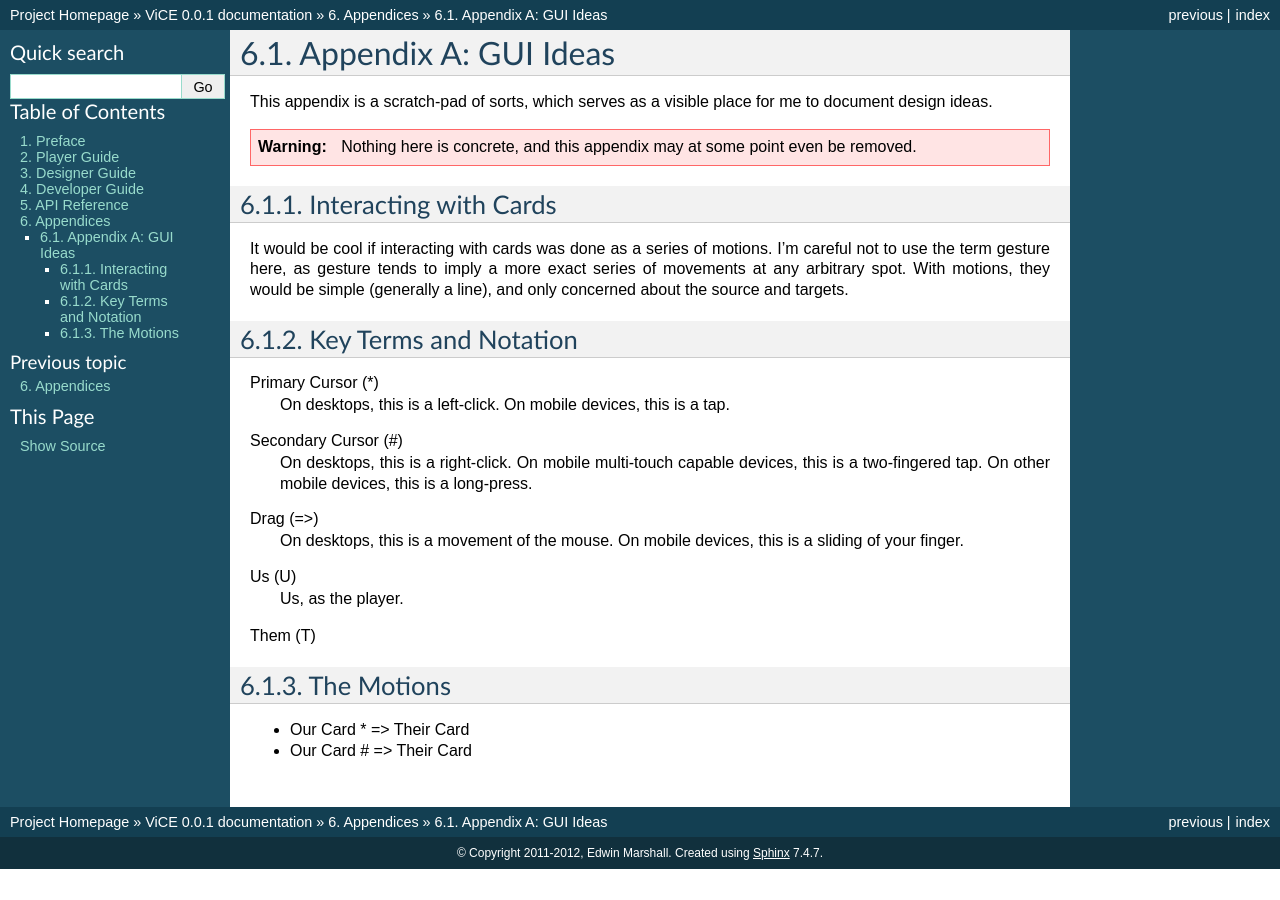
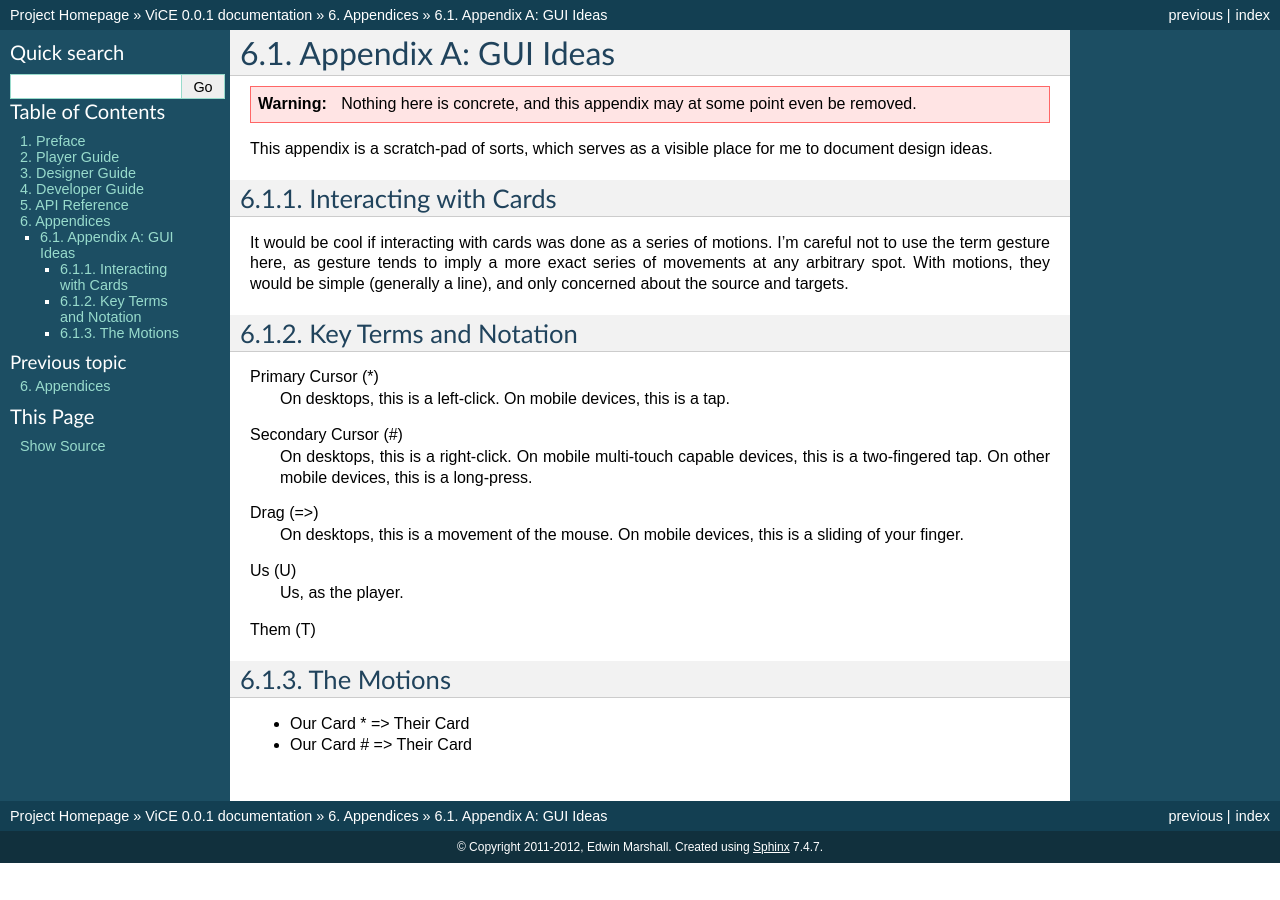
Before and after one commit to cnelsonsic/ViCE, a Sphinx documentation site: the page built from doc/source/appendices/appendix_a.rst, in a window 1280 px wide. Built offline with Sphinx 7.4.7, drawn with Linux system fonts in a browser that asks for light colours.

```diff
--- a/doc/source/appendices/appendix_a.rst
+++ b/doc/source/appendices/appendix_a.rst
@@ -1,10 +1,11 @@
 Appendix A: GUI Ideas
 #####################
+.. warning::
+    Nothing here is concrete, and this appendix may at some point even be removed.
+
 This appendix is a scratch-pad of sorts, which serves as a visible
 place for me to document design ideas.
 
-.. warning::
-    Nothing here is concrete, and this appendix may at some point even be removed.
 
 Interacting with Cards
 ======================
```
